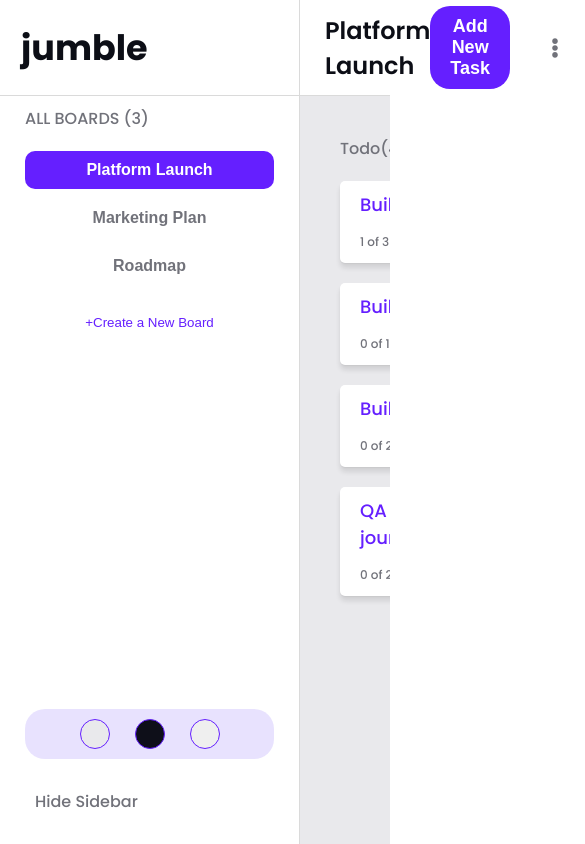
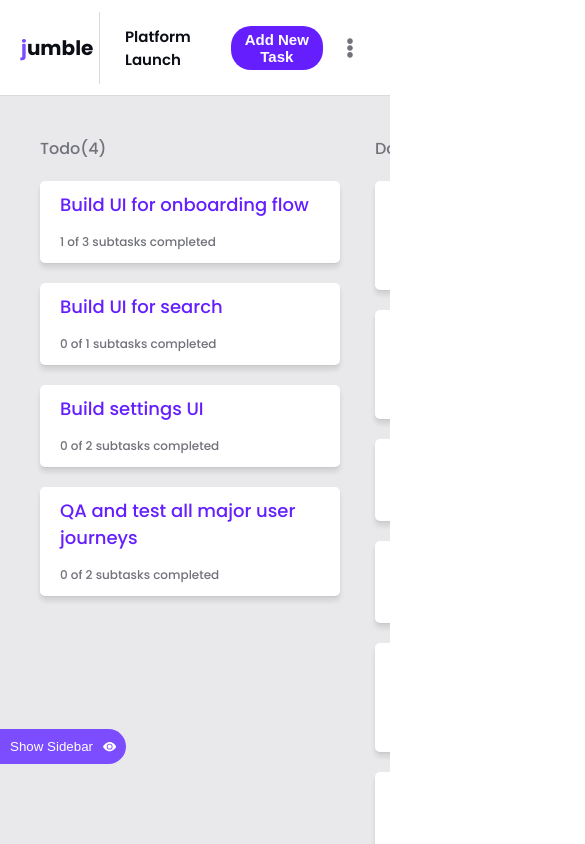
Before and after one commit to TheChrisader/jumble, a React (Create React App) app in the folder client/: page / in a window 390 px wide. Shown: the whole page, 585 px wide, since content can reach past the window. Built offline with nearby package versions, Linux system fonts and the light colour scheme; the HTML template or start-up script is replaced by a standard one.

Commit message:
make app responsive

```diff
--- a/client/src/App.tsx
+++ b/client/src/App.tsx
@@ -23,7 +23,7 @@ function App() {
 
   const boards = useDataStore((state: any) => state.data);
   const setBoards = useDataStore((state: any) => state.setData);
-  const setTab = useDataStore((state: any) => state.setTab);
+  const { setTab, setCurrentStatus } = useDataStore((state: any) => state);
 
   const modal = useModalStore((state: any) => state.type);
 
@@ -31,6 +31,7 @@ function App() {
     const response = await import("./utils/data.json");
     setBoards(response.boards);
     setTab(response.boards[0].name);
+    setCurrentStatus(response.boards[0].name);
   };
 
   useEffect(() => {
--- a/client/src/components/Board.tsx
+++ b/client/src/components/Board.tsx
@@ -15,6 +15,11 @@ const BoardWrapper = styled.div`
   padding: 40px;
   gap: 35px;
   min-height: 100%;
+  transition: left 0.5s;
+
+  @media screen and (max-width: 900px) {
+    left: 0;
+  }
 `;
 
 const Board: React.FC<IBoardComponent> = () => {
--- a/client/src/components/Navbar.tsx
+++ b/client/src/components/Navbar.tsx
@@ -22,10 +22,22 @@ const NavbarLogoWrapper = styled.div`
   min-width: 300px;
   border-right: 1px solid ${(props) => props.theme.colors.main.border};
   padding: 21px;
+
+  @media screen and (max-width: 900px) {
+    min-width: 100px;
+  }
 `;
 
 const LogoText = styled.h1`
   font-size: 35px;
+
+  &::first-letter {
+    color: ${(props) => props.theme.colors.main.primary.light};
+  }
+
+  @media screen and (max-width: 900px) {
+    font-size: 20px;
+  }
 `;
 
 const Header = styled.div`
@@ -38,17 +50,35 @@ const Header = styled.div`
 
 const Tab = styled.h1`
   font-weight: 600;
+
+  @media screen and (max-width: 600px) {
+    font-size: 15px;
+  }
 `;
 
 const OptionsWrapper = styled.div`
   display: flex;
   align-items: center;
   gap: 20px;
+
+  @media screen and (max-width: 900px) {
+    gap: 2px;
+  }
+`;
+
+const NavButton = styled(Button)`
+  @media screen and (max-width: 900px) {
+    padding: 5px 8px;
+  }
 `;
 
 const ButtonText = styled.span`
   font-size: 18px;
   font-weight: 600;
+
+  @media screen and (max-width: 900px) {
+    font-size: 15px;
+  }
 `;
 
 const Navbar = () => {
@@ -63,7 +93,7 @@ const Navbar = () => {
       <Header>
         <Tab>{boardTab}</Tab>
         <OptionsWrapper>
-          <Button
+          <NavButton
             onClick={() =>
               openModal({
                 type: "New Task",
@@ -73,7 +103,7 @@ const Navbar = () => {
             }
           >
             <ButtonText>Add New Task</ButtonText>
-          </Button>
+          </NavButton>
           <DropDown
             text="board"
             onClickEdit={() => openModal({ type: "Edit Board" })}
--- a/client/src/components/Sidebar.tsx
+++ b/client/src/components/Sidebar.tsx
@@ -1,9 +1,13 @@
-import React from "react";
+import React, { useState } from "react";
 import styled from "styled-components";
+import { motion, AnimatePresence } from "framer-motion";
+import { BsEyeFill } from "react-icons/bs";
+
 import { useModalStore } from "../store/modalStore";
 import { useDataStore } from "../store/store";
 import { IBoard } from "../utils/types/DataTypes";
 import ThemeToggle from "./ThemeToggle";
+import useMediaQuery from "../utils/hooks/useMediaQuery";
 
 interface ISidebar {}
 
@@ -11,7 +15,7 @@ interface IBoardItem {
   selected: boolean;
 }
 
-const SidebarWrapper = styled.section`
+const SidebarWrapper = styled(motion.aside)`
   display: flex;
   flex-direction: column;
   position: fixed;
@@ -89,13 +93,55 @@ const CreateBoard = styled.button`
   }
 `;
 
-const HideWrapper = styled.div`
+const HideToggle = styled.button`
   padding: 10px;
   display: flex;
+  justify-content: center;
   color: ${(props) => props.theme.colors.text.secondary};
   font-weight: 500;
   margin-bottom: 10px;
+  background-color: transparent;
+  border: 1px dashed ${(props) => props.theme.colors.main.primary.default};
+  cursor: pointer;
+
+  &:active {
+    background-color: ${(props) => props.theme.colors.main.primary.background};
+  }
 `;
+
+const ShowToggle = styled.button`
+  position: fixed;
+  display: flex;
+  align-items: center;
+  gap: 10px;
+  padding: 10px;
+  z-index: 20;
+  left: 0;
+  bottom: 80px;
+  border: none;
+  border-top-right-radius: 20px;
+  border-bottom-right-radius: 20px;
+  color: ${(props) => props.theme.colors.text.white};
+  background-color: ${(props) => props.theme.colors.main.primary.light};
+`;
+
+const animation = {
+  hidden: {
+    x: "-100%",
+    transition: {
+      type: "spring",
+      duration: 0.5,
+    },
+  },
+  visible: {
+    x: 0,
+    transition: {
+      type: "spring",
+      duration: 0.5,
+      delay: 0.15,
+    },
+  },
+};
 
 const Sidebar: React.FC<ISidebar> = () => {
   const boards = useDataStore((state: any) => state.data);
@@ -103,8 +149,19 @@ const Sidebar: React.FC<ISidebar> = () => {
   const setTab = useDataStore((state: any) => state.setTab);
   const setStatus = useDataStore((state: any) => state.setCurrentStatus);
   const openModal = useModalStore((state: any) => state.openModal);
+
+  const shouldHideSidebar = useMediaQuery("(max-width: 900px)");
+  const [isHidden, setIsHidden] = useState(shouldHideSidebar);
   return (
-    <SidebarWrapper>
+    <AnimatePresence>
+      {!isHidden && (
+        <SidebarWrapper
+          variants={animation}
+          initial="hidden"
+          animate="visible"
+          exit="hidden"
+          key="sidebar"
+        >
           <BoardCount>ALL BOARDS ({boards.length})</BoardCount>
           <BoardList>
             {boards.map((board: IBoard, i: number) => (
@@ -124,8 +181,17 @@ const Sidebar: React.FC<ISidebar> = () => {
             </CreateBoard>
           </BoardList>
           <ThemeToggle />
-      <HideWrapper>Hide Sidebar</HideWrapper>
+          <HideToggle type="button" onClick={() => setIsHidden(true)}>
+            Hide Sidebar
+          </HideToggle>
         </SidebarWrapper>
+      )}
+      {isHidden && (
+        <ShowToggle type="button" onClick={() => setIsHidden(false)}>
+          Show Sidebar <BsEyeFill />
+        </ShowToggle>
+      )}
+    </AnimatePresence>
   );
 };
 
--- a/client/src/components/shared/DropDown.tsx
+++ b/client/src/components/shared/DropDown.tsx
@@ -49,8 +49,8 @@ const DropIcon = styled(FaEllipsisV)`
 
 const OptionsWrapper = styled.div`
   position: absolute;
-  top: 180%;
-  left: -450%;
+  top: 120%;
+  left: -400%;
   display: flex;
   gap: 5px;
   align-items: flex-start;
```
Lines whose indentation alone changed are shown as unchanged.
